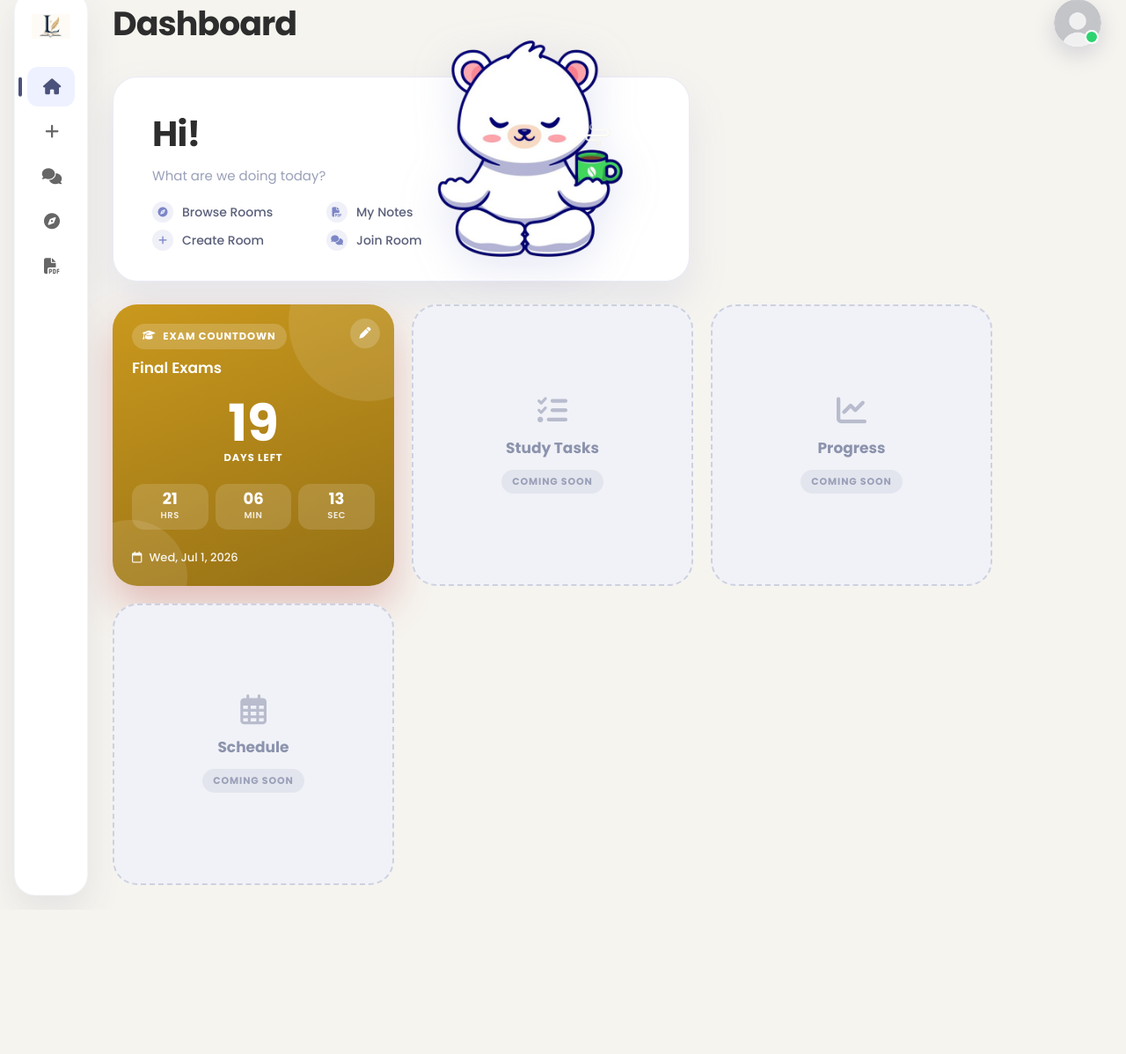
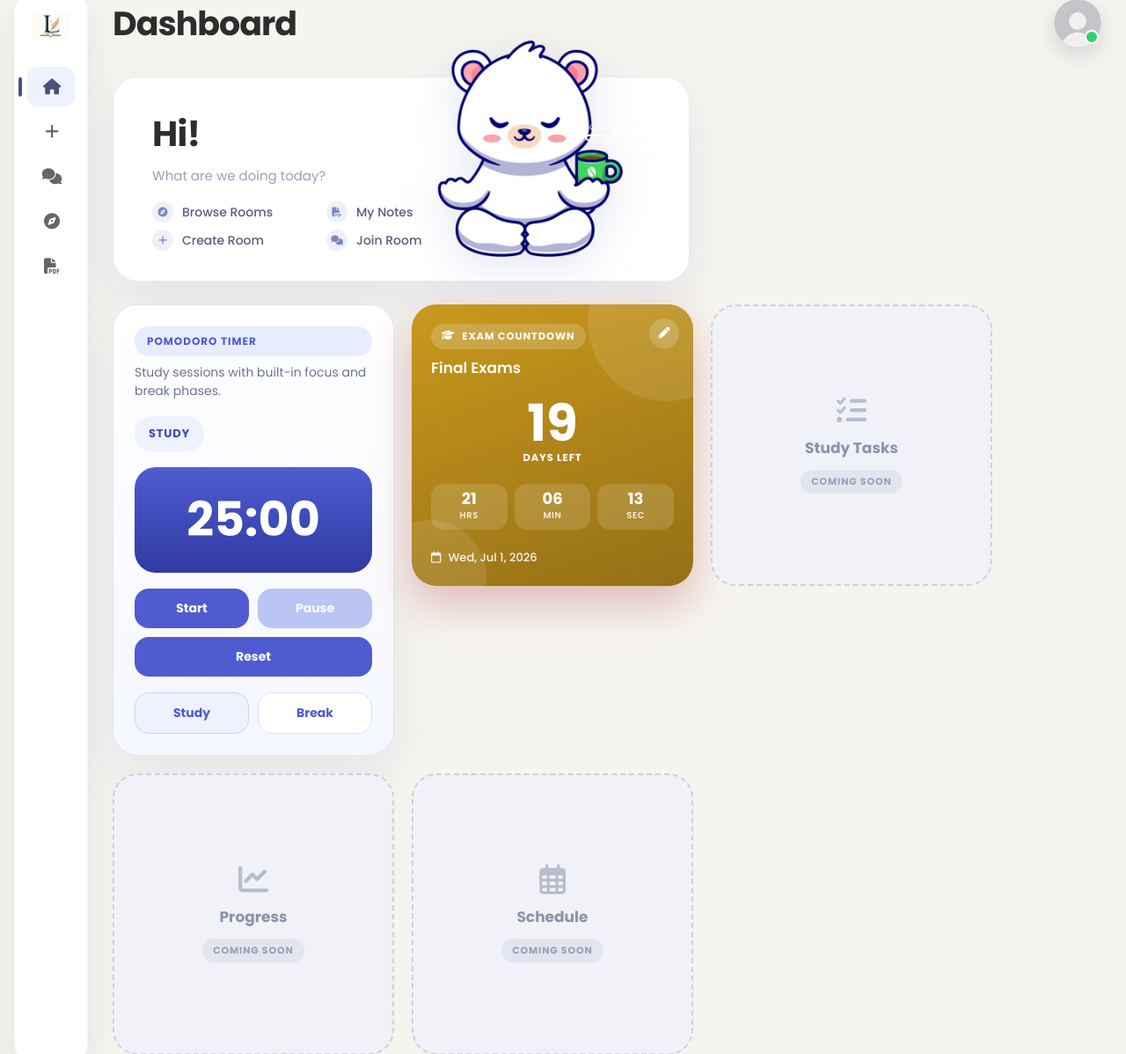
Before and after one commit to 027vibhu/AI39B_Group2_-study-group-platform-, a Flask app: page /dashboard in a window 1280 px wide. Shown: the part 27-1225 px from the top of the page at 88% size. Before the commit the page ends 1051 px from the top, so only its background shows below. Run offline with Flask 3, Linux system fonts and the light colour scheme; the visitor is signed in with stand-in values (Sample User, id 1); data that the repository does not hold is empty; parts of the project's set-up code (start-up, migrations or seed data) failed here and were passed over; some libraries are stand-ins or nearby versions.

Commit message:
Polish pomodoro timer accessibility and button states

```diff
--- a/app/static/css/dashboard_home.css
+++ b/app/static/css/dashboard_home.css
@@ -144,6 +144,131 @@
   display: grid;
   grid-template-columns: repeat(auto-fill, minmax(280px, 320px));
   gap: 1.25rem;
+}
+
+/* ===== Pomodoro timer card ===== */
+.pomodoro-timer {
+  position: relative;
+  aspect-ratio: 1 / 1;
+  width: 100%;
+  max-width: 320px;
+  display: flex;
+  flex-direction: column;
+  justify-content: space-between;
+  gap: 18px;
+  padding: 24px;
+  border-radius: 28px;
+  background: linear-gradient(180deg, #ffffff 0%, #f5f7ff 100%);
+  border: 1px solid rgba(125, 134, 199, 0.18);
+  box-shadow: 0 24px 55px rgba(125, 134, 199, 0.12);
+  color: #2f3348;
+}
+
+.pomodoro-header {
+  display: flex;
+  flex-direction: column;
+  gap: 8px;
+}
+
+.pomodoro-badge {
+  display: inline-flex;
+  align-items: center;
+  gap: 8px;
+  padding: 8px 14px;
+  border-radius: 999px;
+  background: #e7ecff;
+  color: #4f5cd1;
+  font-size: 12px;
+  font-weight: 700;
+  letter-spacing: 0.08em;
+  text-transform: uppercase;
+}
+
+.pomodoro-subtitle {
+  margin: 0;
+  color: #6d7390;
+  font-size: 14px;
+  line-height: 1.5;
+}
+
+.pomodoro-state {
+  width: fit-content;
+  padding: 10px 16px;
+  border-radius: 999px;
+  background: #eef2ff;
+  color: #3f4cb1;
+  font-size: 13px;
+  font-weight: 700;
+  letter-spacing: 0.06em;
+  text-transform: uppercase;
+}
+
+.pomodoro-display {
+  display: grid;
+  place-items: center;
+  width: 100%;
+  min-height: 120px;
+  border-radius: 24px;
+  background: linear-gradient(180deg, #4f5cd1 0%, #2f3aa2 100%);
+  color: #ffffff;
+  font-size: 54px;
+  font-weight: 800;
+}
+
+.pomodoro-controls {
+  display: flex;
+  flex-wrap: wrap;
+  gap: 10px;
+}
+
+.pomodoro-btn {
+  flex: 1 1 96px;
+  min-width: 96px;
+  padding: 12px 14px;
+  border: none;
+  border-radius: 16px;
+  background: #4f5cd1;
+  color: #ffffff;
+  font-size: 14px;
+  font-weight: 700;
+  cursor: pointer;
+  transition: transform 0.15s ease, background 0.15s ease, opacity 0.15s ease;
+}
+
+.pomodoro-btn:hover {
+  background: #3f4cb1;
+  transform: translateY(-1px);
+}
+
+.pomodoro-btn:disabled {
+  background: #a1b0f0;
+  cursor: not-allowed;
+  opacity: 0.7;
+  transform: none;
+}
+
+.pomodoro-modes {
+  display: grid;
+  grid-template-columns: repeat(2, minmax(0, 1fr));
+  gap: 10px;
+}
+
+.mode-btn {
+  padding: 12px 14px;
+  border-radius: 16px;
+  border: 1px solid #d9dfff;
+  background: #ffffff;
+  color: #4f5cd1;
+  font-size: 14px;
+  font-weight: 700;
+  cursor: pointer;
+  transition: background 0.15s ease, border-color 0.15s ease;
+}
+
+.mode-btn.active,
+.mode-btn:hover {
+  background: #eef2ff;
+  border-color: #c5d1ff;
 }
 
 /* ===== Exam countdown square ===== */
--- a/app/templates/dashboard.html
+++ b/app/templates/dashboard.html
@@ -39,6 +39,24 @@
   </div>
 
   <div class="dash-grid">
+    <article class="pomodoro-timer">
+      <div class="pomodoro-header">
+        <span class="pomodoro-badge">Pomodoro Timer</span>
+        <p class="pomodoro-subtitle">Study sessions with built-in focus and break phases.</p>
+      </div>
+      <div class="pomodoro-state" id="pomodoroState" role="status" aria-live="polite">Study</div>
+      <div class="pomodoro-display" id="pomodoroDisplay" aria-live="polite">25:00</div>
+      <div class="pomodoro-controls">
+        <button type="button" class="pomodoro-btn" id="pomodoroStart">Start</button>
+        <button type="button" class="pomodoro-btn" id="pomodoroPause">Pause</button>
+        <button type="button" class="pomodoro-btn" id="pomodoroReset">Reset</button>
+      </div>
+      <div class="pomodoro-modes">
+        <button type="button" class="mode-btn active" data-mode="study">Study</button>
+        <button type="button" class="mode-btn" data-mode="break">Break</button>
+      </div>
+    </article>
+
     <article class="exam-countdown" id="examCountdown" data-exam-date="{{ exam_date }}" data-exam-name="{{ exam_name if exam_name else 'Final Exams' }}">
       <button type="button" class="exam-edit-btn" id="examEditBtn" aria-label="Edit exam title and date">
         <i class="fa-solid fa-pen"></i>
@@ -267,4 +285,5 @@
     setInterval(tick, 1000);
   })();
 </script>
+<script src="{{ url_for('static', filename='js/pomodoro.js') }}"></script>
 {% endblock %}
```
